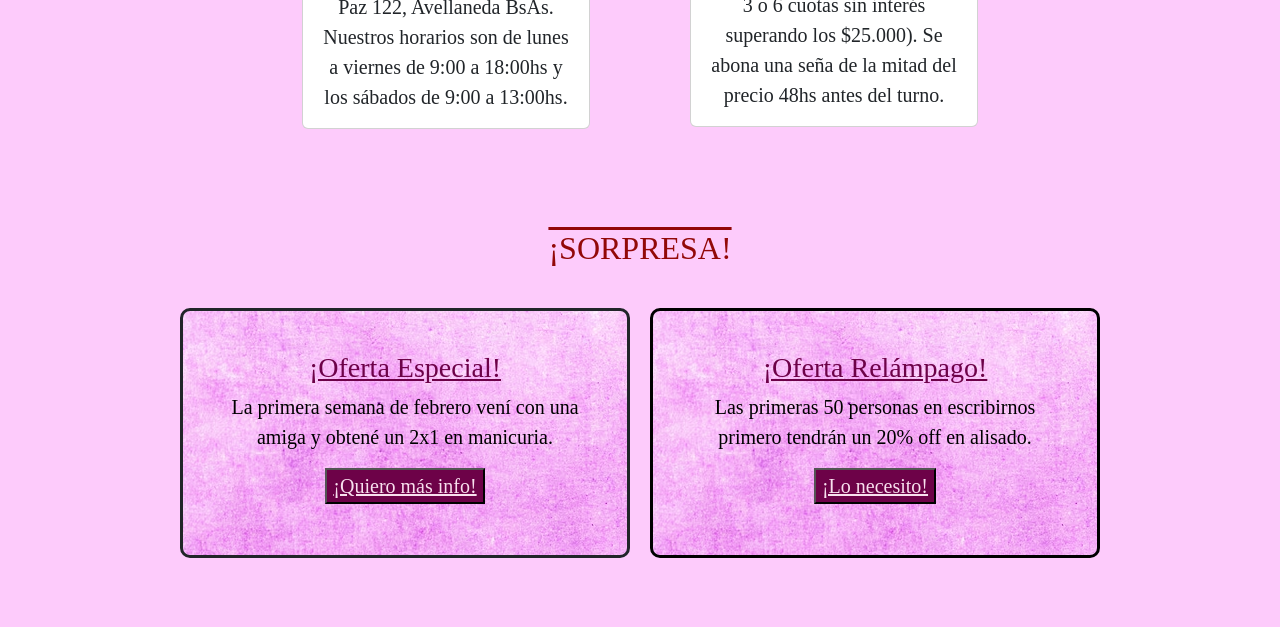
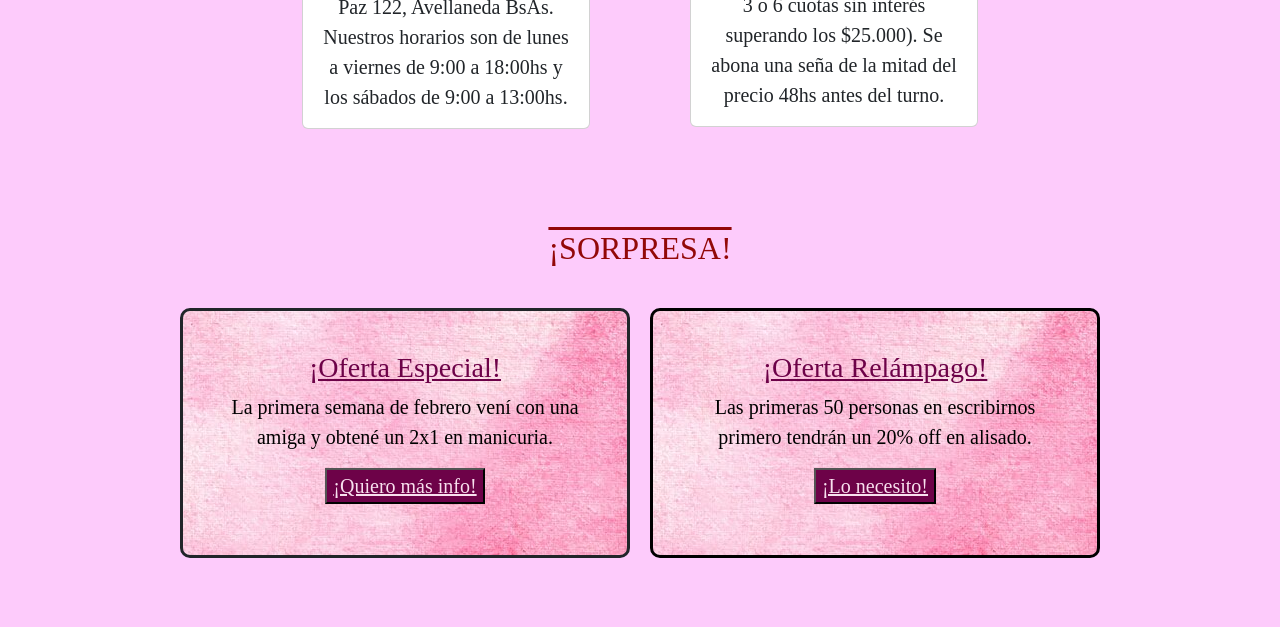
Before and after one commit to brendanantes/rs.beauty, a website: page index.html in a window 1280 px wide. Shown: the part 1510-2137 px from the top of the page. Drawn offline with nearby package versions, Linux system fonts and the light colour scheme; a web font is replaced by a local one.

Commit message:
cambio aside

```diff
--- a/scss/components/_aside.scss
+++ b/scss/components/_aside.scss
@@ -15,7 +15,7 @@ aside{
         align-items: center;
         @include padding-margin(0 , 30px);
         .aside-promo1{
-            background-image: url(/img/aside.avif);
+            background-image: url(/img/aside.portada.jpg);
             border:  3px solid;
             border-radius: 10px;
             width: 450px;
@@ -39,7 +39,7 @@ aside{
             }
         }
         .aside-promo2{
-            background-image: url(/img/aside.avif);
+            background-image: url(/img/aside.portada.jpg);
             border:  3px solid;
             border-radius: 10px ;
             width: 450px;
```
Also changed, not shown: css/estilos.css, img/aside.avif (deleted), img/aside.portada.jpg (added), img/portada.jpg (deleted).
